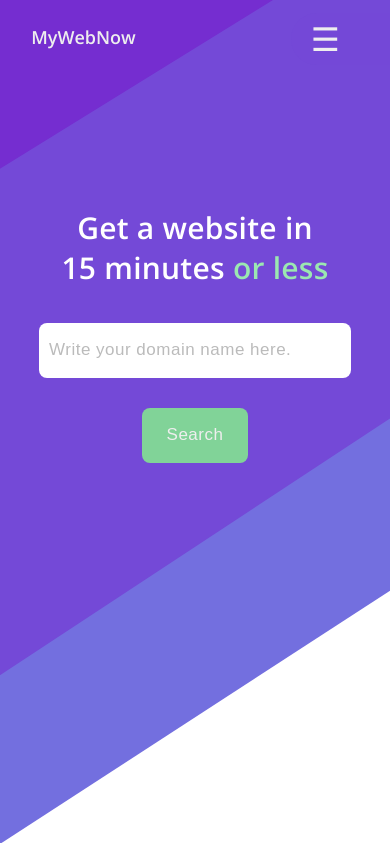
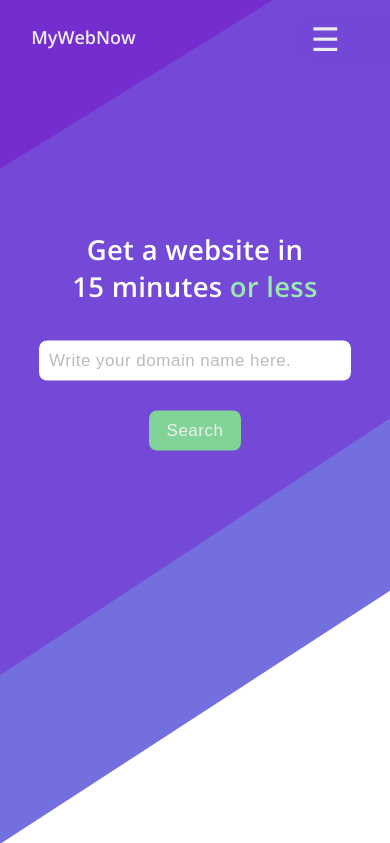
Before and after one commit to jeff-gosselin/thesis_proj, a PHP site: page / in a window 390 px wide. Shown: the top 843 px of the page. Run offline with PHP 8.4, Linux system fonts and the light colour scheme.

Commit message:
revision

```diff
--- a/css/index_styles.css
+++ b/css/index_styles.css
@@ -130,7 +130,7 @@ label {
 	font-size: 4.5rem;
 	letter-spacing: .025rem;
 	line-height: 5.25rem;
-	margin-top: 2.5rem;
+	margin-top: 3.5rem;
 }
 
 .hero-content h1 span {
@@ -611,17 +611,18 @@ footer {
 	}
 
 	.hero-content h1 {
-		font-size: 3rem;
-		line-height: 4rem;
+		font-size: 2.75rem;
+		line-height: 3.75rem;
 	}
 
 	.submit {
 		display: block;
 		margin: 30px auto;
+		padding: 1rem 1.75rem;
 	}
 
 	.domain {
-		padding: 1.75rem 1rem 1.75rem 1rem;
+		padding: 1rem;
 		width: 80%;
 		min-width: 280px;
 	}
```
